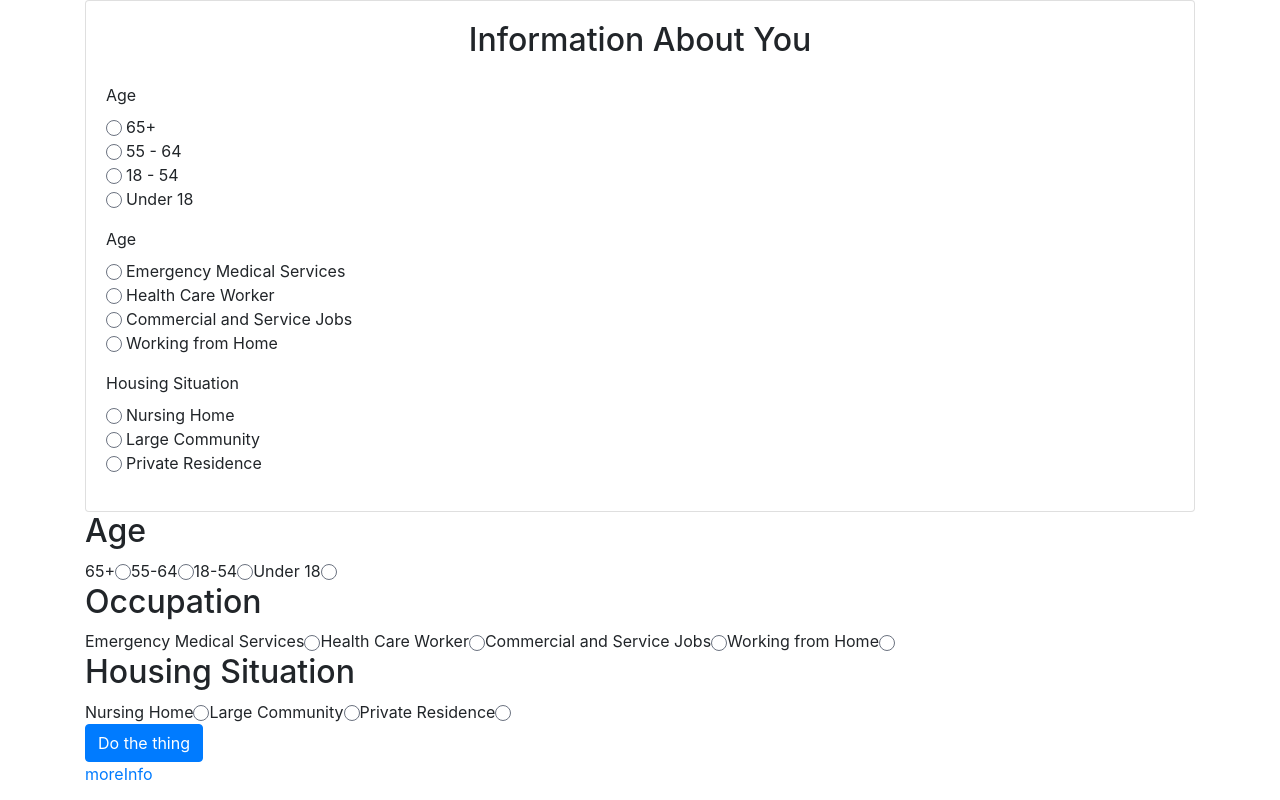
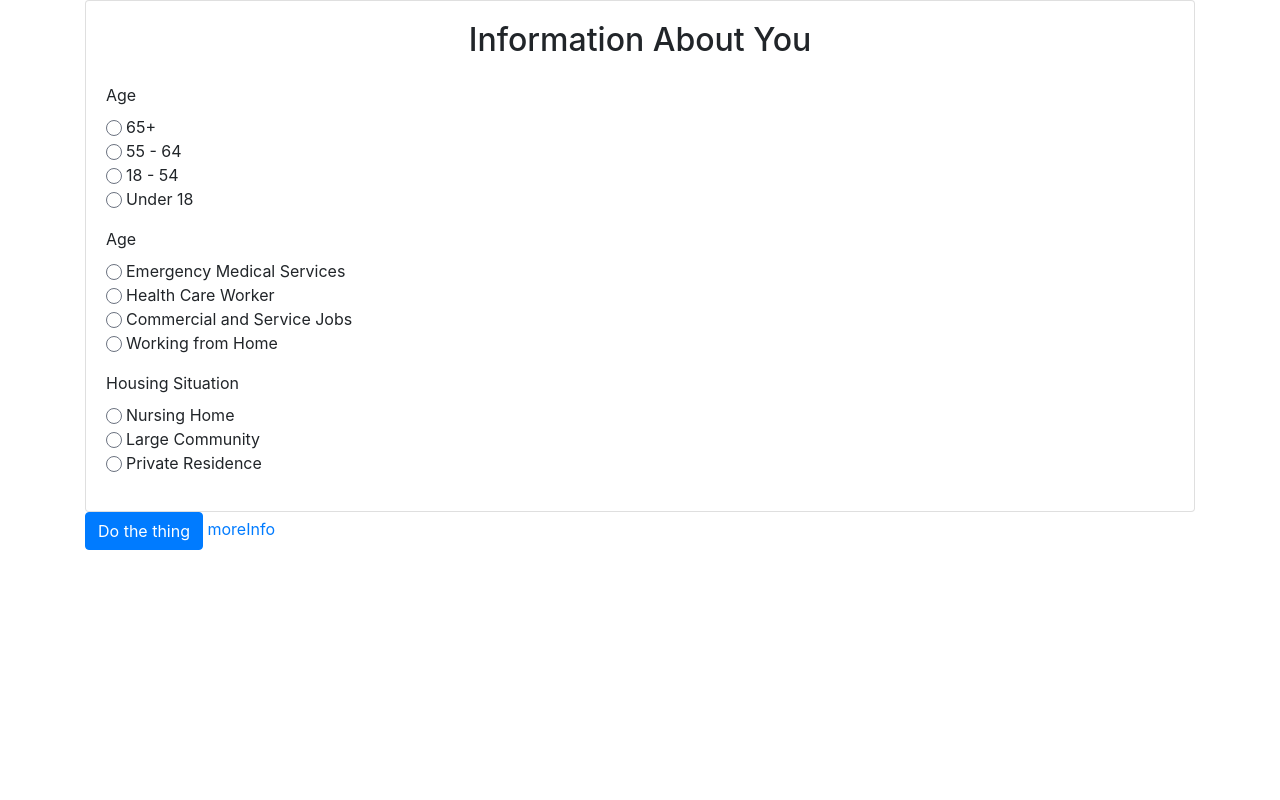
Before and after one commit to vkelkar1999/TensorBros, a React (Create React App) app in the folder FrontEnd/vaci-date/: page / in a window 1280 px wide. Built offline with nearby package versions, Linux system fonts and the light colour scheme; what @tailwindcss/typography would draw is missing.

Commit message:
Passing Category

```diff
--- a/FrontEnd/vaci-date/src/Home.js
+++ b/FrontEnd/vaci-date/src/Home.js
@@ -16,6 +16,7 @@ class Home extends Component {
         age:"",
         house:"",
         job:"",
+        low:"test"
       };
     }
     componentDidMount(){
@@ -27,9 +28,11 @@ class Home extends Component {
     }
 
     handleChange = (event) => {
-      this.setState({
-        [event.target.name]:event.target.value
-      })
+      this.setState({ [event.target.name]:event.target.value }, () => {
+        //callback
+        console.log(this.state.low) // myname
+      });
+
     };
 
     handleSubmit = (event) => {
@@ -38,10 +41,26 @@ class Home extends Component {
         age: this.state.age,
         job: this.state.job,
         house: this.state.house
-    };
-    //setCurr
+    }
+    var lowest = "";
+    if(parseInt(userData.age) < parseInt(userData.job) )
+    {
+        lowest = userData.age
+    }
+    else
+    {
+      lowest = userData.job
+    }
+    if(parseInt(lowest) > parseInt(userData.house) )
+    {
+        lowest = userData.house
+    }
 
-    };
+    this.setState({ low:lowest }, () => {
+        //callback
+        console.log(this.state.low) // myname
+      });
+    }
 
     render() {
       const {currentUser, setCurrentUser} = this.context
@@ -54,7 +73,7 @@ class Home extends Component {
                         <Form.Group id="Age">
                             <Form.Label>Age</Form.Label>
                                 <Form.Check
-                                    value="1B"
+                                    value="2"
                                     name="age"
                                     label="65+"
                                     type="radio"
@@ -62,21 +81,21 @@ class Home extends Component {
                                 />
 
                                 <Form.Check
-                                    value="1C"
+                                    value="3"
                                     name="age"
                                     label="55 - 64"
                                     type="radio"
                                     onChange={this.handleChange}
                                 />
                                 <Form.Check
-                                    value="2"
+                                    value="4"
                                     name="age"
                                     label="18 - 54"
                                     type="radio"
                                     onChange={this.handleChange}
                                 />
                                 <Form.Check
-                                    value="3"
+                                    value="5"
                                     name="age"
                                     label="Under 18"
                                     type="radio"
@@ -87,7 +106,7 @@ class Home extends Component {
                             <Form.Label>Age</Form.Label>
                                 <Form.Check
                                     label="Emergency Medical Services"
-                                    value="1A"
+                                    value="1"
                                     name="job"
                                     type="radio"
                                     onChange={this.handleChange}
@@ -95,7 +114,7 @@ class Home extends Component {
 
                                 <Form.Check
                                     label="Health Care Worker"
-                                    value="1B"
+                                    value="2"
                                     name="job"
                                     type="radio"
                                     onChange={this.handleChange}
@@ -103,14 +122,14 @@ class Home extends Component {
 
                                 <Form.Check
                                     label="Commercial and Service Jobs"
-                                    value="1C"
+                                    value="3"
                                     name="job"
                                     type="radio"
                                     onChange={this.handleChange}
                                 />
                                 <Form.Check
                                     label="Working from Home"
-                                    value="3"
+                                    value="5"
                                     name="job"
                                     type="radio"
                                     onChange={this.handleChange}
@@ -120,7 +139,7 @@ class Home extends Component {
                             <Form.Label>Housing Situation</Form.Label>
                                 <Form.Check
                                     label="Nursing Home"
-                                    value="1A"
+                                    value="1"
                                     name="house"
                                     type="radio"
                                     onChange={this.handleChange}
@@ -128,16 +147,16 @@ class Home extends Component {
 
                                 <Form.Check
                                     label="Large Community"
-                                    value="1C"
-                                    name="job"
+                                    value="3"
+                                    name="house"
                                     type="radio"
                                     onChange={this.handleChange}
                                 />
 
                                 <Form.Check
                                     label="Private Residence"
-                                    value="3"
-                                    name="job"
+                                    value="5"
+                                    name="house"
                                     type="radio"
                                     onChange={this.handleChange}
                                 />
@@ -145,100 +164,12 @@ class Home extends Component {
                     </Form>
                 </Card.Body>
             </Card>
-        <Form onSubmit={this.handleSubmit}>
-        <h2>Age</h2>
-          <div className="radio-buttons">
-            65+
-            <input
-              value="1B"
-              name="age"
-              type="radio"
-              onChange={this.handleChange}
-            />
-            55-64
-            <input
-              value="1C"
-              name="age"
-              type="radio"
-              onChange={this.handleChange}
-            />
-            18-54
-            <input
-              value="2"
-              name="age"
-              type="radio"
-              onChange={this.handleChange}
-            />
-            Under 18
-            <input
-              value="3"
-              name="age"
-              type="radio"
-              onChange={this.handleChange}
-            />
-            </div>
-        <h2>Occupation</h2>
-            <div className="radio-buttons">
-            Emergency Medical Services
-            <input
-              value="1A"
-              name="job"
-              type="radio"
-              onChange={this.handleChange}
-            />
-            Health Care Worker
-            <input
-              value="1B"
-              name="job"
-              type="radio"
-              onChange={this.handleChange}
-            />
-            Commercial and Service Jobs
-            <input
-              value="1C"
-              name="job"
-              type="radio"
-              onChange={this.handleChange}
-            />
-            Working from Home
-            <input
-              value="3"
-              name="job"
-              type="radio"
-              onChange={this.handleChange}
-            />
-            </div>
-        <h2>Housing Situation</h2>
-            <div className="radio-buttons">
-            Nursing Home
-            <input
-              value="1A"
-              name="house"
-              type="radio"
-              onChange={this.handleChange}
-            />
-            Large Community
-            <input
-              value="1C"
-              name="house"
-              type="radio"
-              onChange={this.handleChange}
-            />
-            Private Residence
-            <input
-              value="3"
-              name="house"
-              type="radio"
-              onChange={this.handleChange}
-            />
-            </div>
+          <Button type="submit">Do the thing</Button>
 
-          <Button type="submit">Do the thing</Button>
-        </Form>
         <Link
-      to={
-        `MoreInfo/foo`
-  }> moreInfo </Link>
+        to={
+        `MoreInfo/${this.state.low}`
+        }> moreInfo </Link>
 
         </div>
       );
--- a/FrontEnd/vaci-date/src/moreInfo.js
+++ b/FrontEnd/vaci-date/src/moreInfo.js
@@ -23,22 +23,16 @@ import axios from 'axios';
 
    const handleSubmit = (event) => {
       event.preventDefault();
-      console.log(this.state.email)
+      //console.log(this.state.email)
   } ;
+   /* const validateForms()
+     console.log(userData)
+     axios.post('/users', userData)
+     .then((res) => {console.log(res)})
+     .catch((err) => console.log(err));
+  } */
 
-
-    /*  const userData = {
-        email:this.state.email,
-        phoneNumber:this.state.phoneNumber
-    }; */
-   // this.validateForms()
-    // console.log(userData)
-    // axios.post('/users', userData)
-    // .then((res) => {console.log(res)})
-    // .catch((err) => console.log(err));
- // }
-
- /* validateForms = () =>{
+/* const validateForms = () =>{
     this.state.errors = {}
     const email = this.state.email;
     const phoneNumber = this.state.phoneNumber;
@@ -55,7 +49,7 @@ import axios from 'axios';
       return false
     }
     return true
-  } */
+  }  */
 
   //const { errors } = this.state;
       return(
@@ -64,17 +58,15 @@ import axios from 'axios';
             <Card.Body>
               <Card.Title className="text-center">More Information About you</Card.Title>
             <Form onSubmit={handleSubmit}>
-              <Form onSubmit={this.handleSubmit}>
                 <Form.Group id="email">
                   <Form.Label className="text-center" style={{width: "100%"}} id="email">Email</Form.Label>
                   <Form.Control type="email" name="email" value={email} onChange={e => setEmail(e.target.value)} required/>
                 </Form.Group>
                 <Form.Group className="text-center" style={{width: "100%"}} id="phoneNumber">
                   <Form.Label>Phone Number Starting with Country Code</Form.Label>
-                  <Form.Control type="number" name="phoneNumber" maxLength="10" minLength="10"value={number} onChange={e => setNumber(e.target.value)} required> </Form.Control>
+                  <Form.Control type="number" name="phoneNumber" maxLength="10" minLength="10"value={number} onChange={e => setNumber(e.target.value)} required/>
                 </Form.Group>
               <Button className="w-100" type="submit">Submit</Button>
-            </Form>
             </Form>
             </Card.Body>
           </Card>
```
